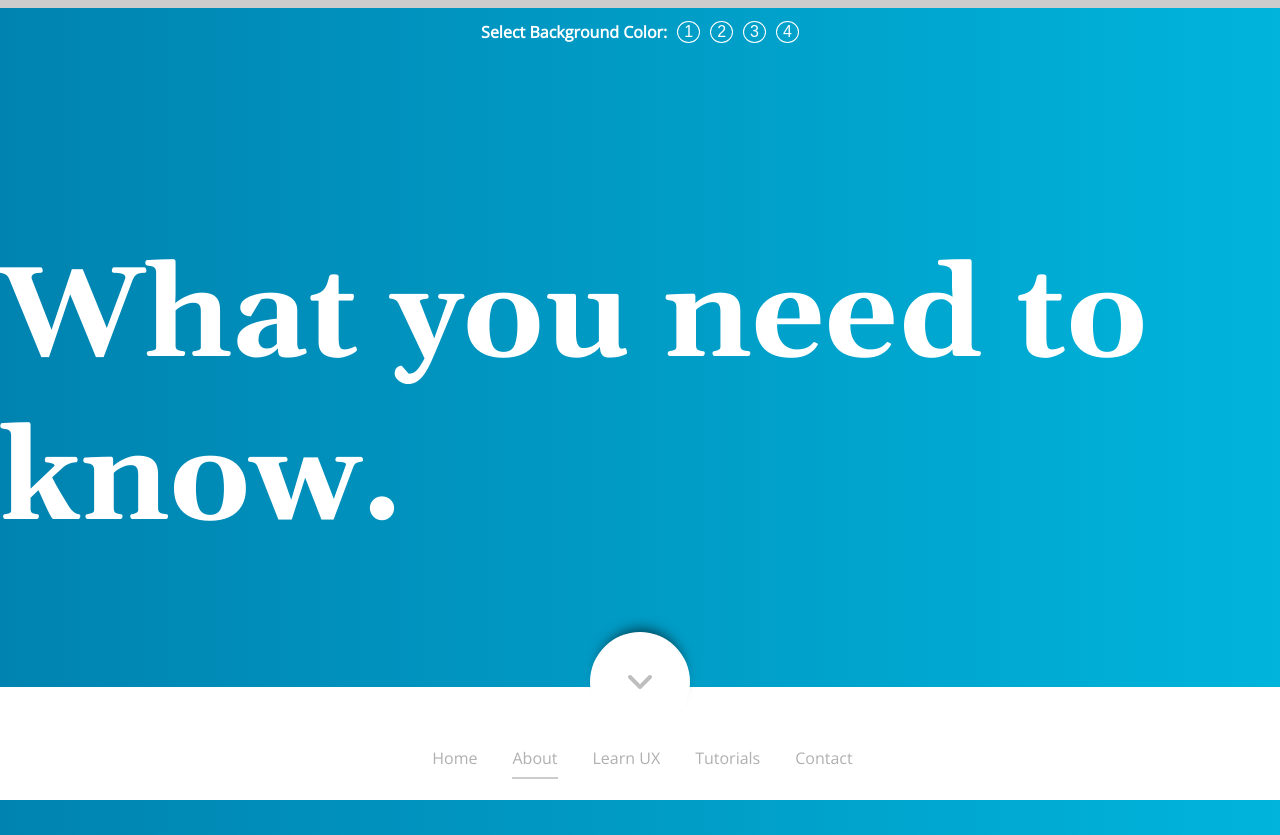
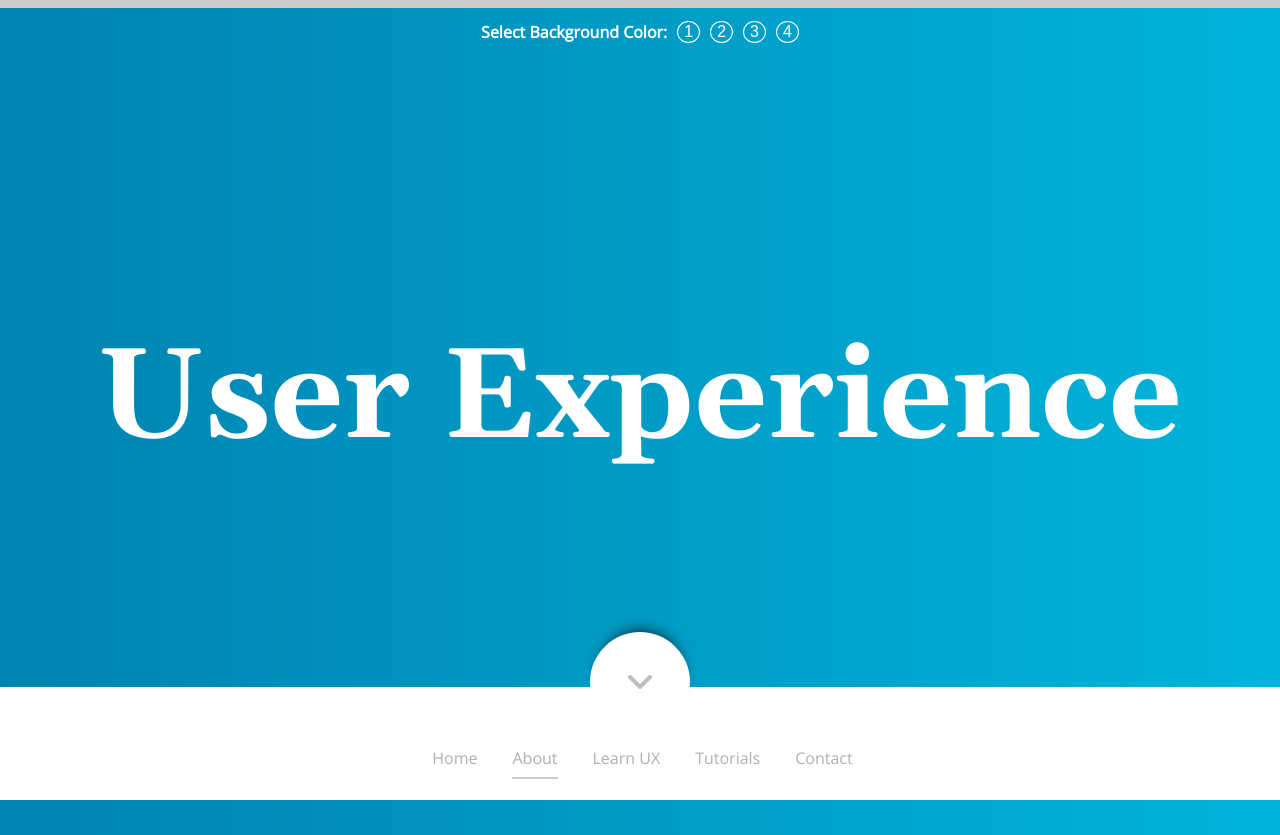
Before and after one commit to jamesdesigns/ux-project, a plain HTML site: page aboutux.html in a window 1280 px wide. Drawn offline with nearby package versions, Linux system fonts and the light colour scheme.

```diff
--- a/aboutux.html
+++ b/aboutux.html
@@ -4,7 +4,7 @@
     <meta charset="UTF-8">
     <meta name="viewport" content="width=device-width, initial-scale=1.0">
     <meta http-equiv="X-UA-Compatible" content="ie=edge">
-    <title>UX Pays - What you need to know.</title>
+    <title>User Experience</title>
     <link href="https://fonts.googleapis.com/css?family=Gelasio:700|Open+Sans&display=swap" rel="stylesheet">
     <link rel="stylesheet" href="css/styles.css">
     <script src="https://kit.fontawesome.com/0efae72baf.js" crossorigin="anonymous"></script>
@@ -28,7 +28,7 @@
         </div>
     </header>
     <section class="intro">
-        <h1 class="title2">What you need to know.</h1>
+        <h1 class="title2">User Experience</h1>
         <!-- <p id="rules"></p> -->
 
     </section>
```
Also changed, not shown: index.html (+4 -0 lines).
